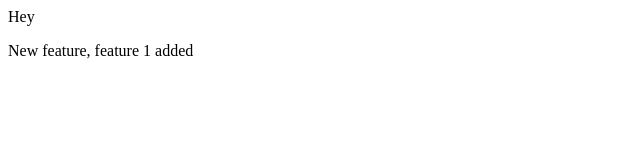
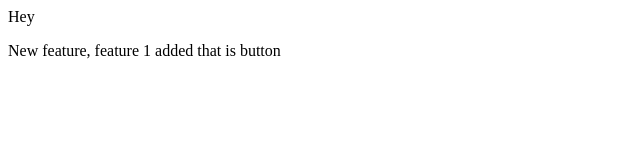
Before and after one commit to arpita1310/Temp, a plain HTML site: page temp/index.html in a window 1280 px wide. Shown: the full height of the page, 0-640 px from the left. Drawn offline with Linux system fonts and the light colour scheme.

```diff
--- a/temp/index.html
+++ b/temp/index.html
@@ -1,2 +1,2 @@
 <p>Hey</p>
-<p>New feature, feature 1 added</p>
+<p>New feature, feature 1 added that is button</p>
```
